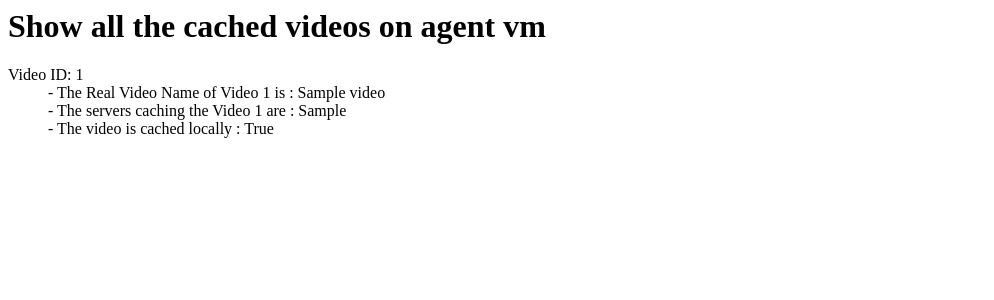
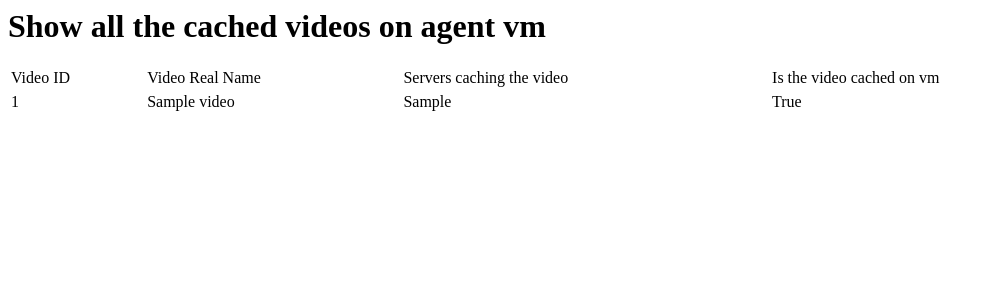
Before and after one commit to ephemeral2eternity/Django-AGENS, a Django app: page /video/ in a window 1280 px wide. Shown: the top 300 px of the page, without its empty margins (0-994 px from the left). Run offline with Django 3.2, Linux system fonts and the light colour scheme; tables that the repository leaves empty hold one stand-in row (values such as "Sample post"); parts of the project's set-up code (start-up, migrations or seed data) failed here and were passed over.

Commit message:
Change videos.html to table format

```diff
--- a/video/templates/video/videos.html
+++ b/video/templates/video/videos.html
@@ -2,14 +2,22 @@
 <h1>Show all the cached videos on agent {{ host }}</h1>
 {% endif %}
 {% if videos %}
-    <dl>
+<table style="width:90%">
+    <tr>
+	<td>Video ID</td>
+	<td>Video Real Name</td>
+	<td>Servers caching the video</td>
+	<td>Is the video cached on {{ host }}</td>
+    <tr>
     {% for vid in videos %}
-        <dt>Video ID: {{ vid.id }} </dt>
-	<dd>- The Real Video Name of Video {{ vid.id }} is : {{ vid.name }} </dd>
-	<dd>- The servers caching the Video {{ vid.id }} are : {{ vid.srvs }} </dd>
-	<dd>- The video is cached locally : {{ vid.isLocal }} </dd>
+    <tr>
+        <td> {{ vid.id }} </td>
+	<td> {{ vid.name }} </td>
+	<td> {{ vid.srvs }} </td>
+	<td> {{ vid.isLocal }} </td>
+    </tr>
     {% endfor %}
-    </dl>
+</table>
 {% else %}
     <p>No locally cached videos have been loaded. Please run http://cache_agent:port/video/init/ to initialize the list.</p>
 {% endif %}
```
